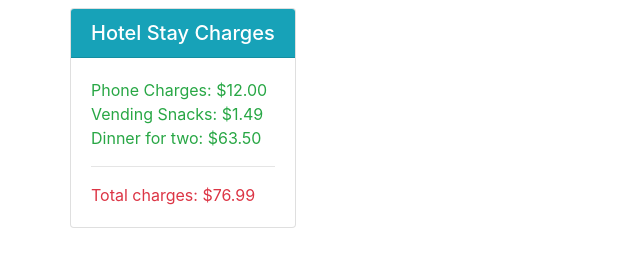
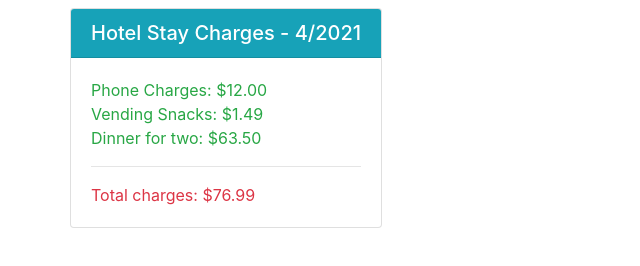
Before and after one commit to Hamberfim/JackingWithJS, a plain HTML site: page Ducket_JS_JQ/arrayObjects.html in a window 1280 px wide. Shown: the whole page, without its empty margins (0-640 px from the left). Drawn offline with nearby package versions, Linux system fonts and the light colour scheme.

Commit message:
header title

```diff
--- a/Ducket_JS_JQ/arrayObjects.html
+++ b/Ducket_JS_JQ/arrayObjects.html
@@ -14,7 +14,7 @@
           <div class="row">
               <div class="col-12-sm my-2">
                   <div class="card">
-                      <h5 class="card-header text-white bg-info" id="headerTitle">Hotel Stay Charges</h5>
+                      <h5 class="card-header text-white bg-info" id="headerTitle">header title here</h5>
                       <div class="card-body">
                         <div class="text-success" id="purchasedItem0">item 0 here</div>
                         <div class="text-success" id="purchasedItem1">item 1 here</div>
@@ -58,8 +58,11 @@
         let elPurchasedItem2 = document.getElementById('purchasedItem2');
         elPurchasedItem2.textContent = "Dinner for two: $" + objInArr[2].mealKitchen.toFixed(2);
 
-        let elPurchasedTotal =  document.getElementById('purchasedTotal');
+        let elPurchasedTotal = document.getElementById('purchasedTotal');
         elPurchasedTotal.textContent = "Total charges: $" + (objInArr[2].phoneCharge + objInArr[2].vendSnacks + objInArr[2].mealKitchen).toFixed(2);
+        let today = new Date();
+        let elHeaderTitle = document.getElementById('headerTitle');
+        elHeaderTitle.textContent = "Hotel Stay Charges - " + today.getDay() + "/" + today.getFullYear();
 
     </script>
 
```
